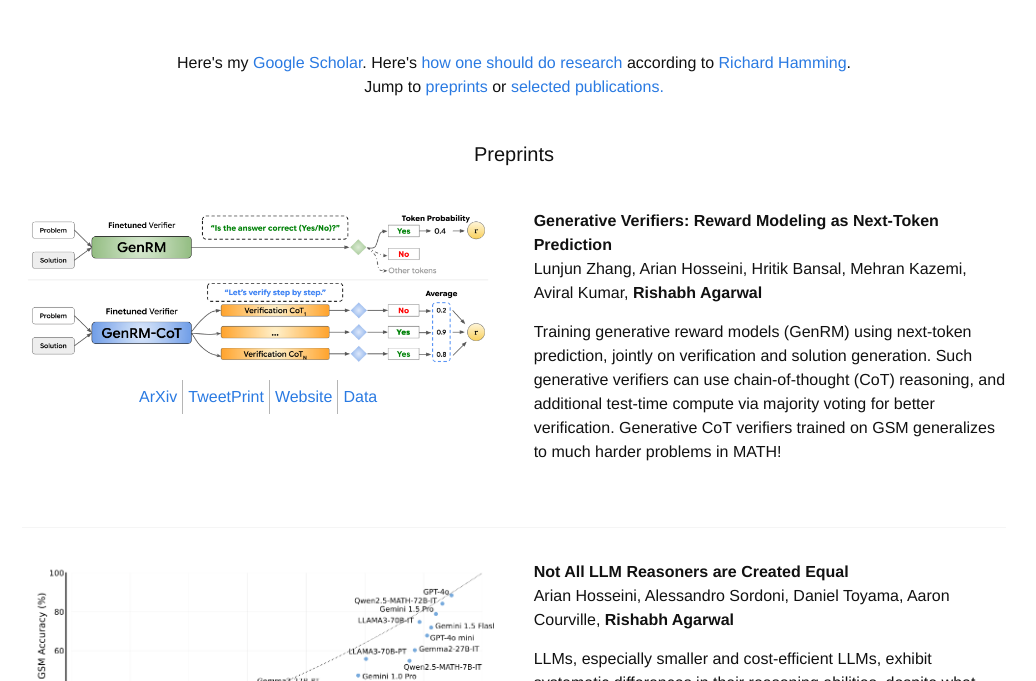
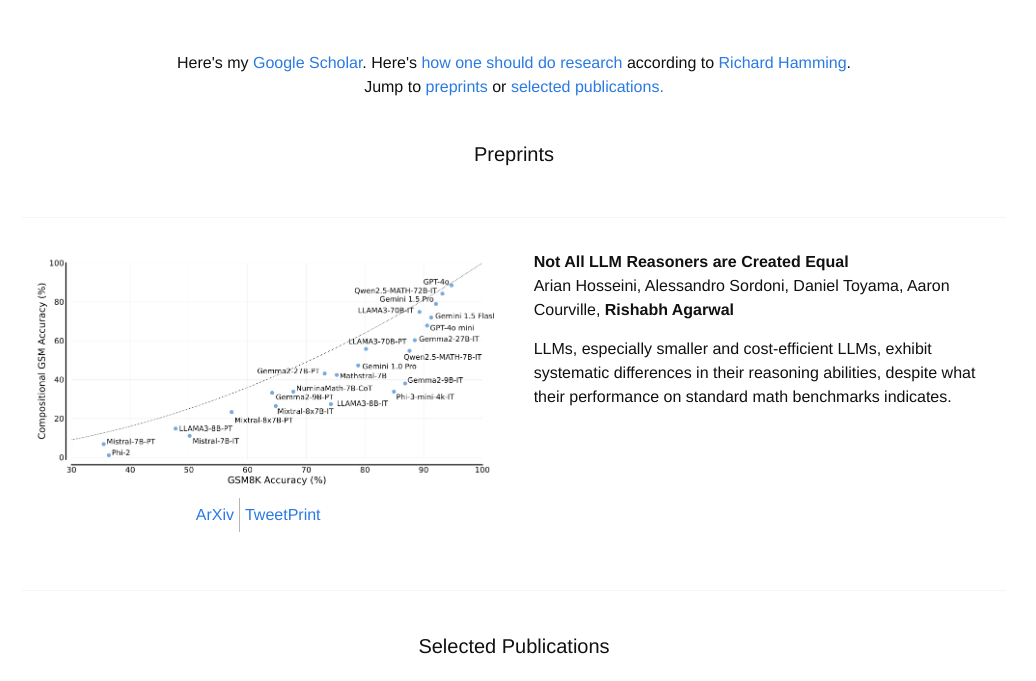
Before and after one commit to agarwl/agarwl.github.io, a Jekyll site: the page built from research.html, in a window 1280 px wide and 1400 px high, scrolled down 223 px. Shown: the top 681 px of the window, without its empty margins (126-1162 px from the left). Built offline with Jekyll 4.4.1, drawn with Linux system fonts in a browser that asks for light colours; nearby versions of some CDN libraries; some web fonts are replaced; a style sheet for code colours, icons or effects is not loaded; some of the changed text lies outside the part shown; grey boxes are pictures that could not be loaded.

Commit message:
Update research.html

```diff
--- a/research.html
+++ b/research.html
@@ -11,26 +11,7 @@
 <h2 id='preprints' class="page-heading">Preprints</h1>
 
 
-  <div class="row">
-    <div class="six columns">
-      <img style="margin-top:0em" src="/images/research/genrm.png">
-      <table>
-        <tr>
-          <td><a href="https://arxiv.org/abs/2408.15240">ArXiv</a></td>
-          <td><a href="https://twitter.com/agarwl_/status/1842609385287348712">TweetPrint</a></td>
-          <td><a href="https://sites.google.com/corp/view/generative-reward-models">Website</a></td>
-          <td><a href="https://github.com/genrm-star/genrm-critiques/">Data</a></td>
-        </tr>
-      </table>
-    </div>
 
-    <div class="six columns">
-      <b> Generative Verifiers: Reward Modeling as Next-Token Prediction </b>
-      <p> Lunjun Zhang, Arian Hosseini, Hritik Bansal, Mehran Kazemi, Aviral Kumar, <b>Rishabh Agarwal</b> </p>
-      <p> Training generative reward models (GenRM) using next-token prediction, jointly on verification and solution generation. Such generative verifiers can use chain-of-thought (CoT) reasoning,
-      and additional test-time compute via majority voting for better verification. Generative CoT verifiers trained on GSM generalizes to much harder problems in MATH! </p>
-    </div>
-  </div>
 
   <div class="divider"></div>
 
@@ -57,6 +38,45 @@
 
 <h2 id='publications' class="page-heading"> Selected Publications</h1>
 
+  <div class="row">
+    <div class="six columns">
+      <img style="margin-top:0em" src="/images/research/self-correct.png">
+      <table>
+        <tr>
+          <td><a href="https://arxiv.org/abs/2409.12917">ArXiv</a></td>
+          <td><a href="https://twitter.com/agarwl_/status/1842609385287348712">TweetPrint</a></td>
+        </tr>
+      </table>
+    </div>
+
+    <div class="six columns">
+      <b> Training Language Models to Self-Correct via Reinforcement Learning </b>
+      <p> A Kumar*, V Zhuang*, <b>Rishabh Agarwal*</b>*, Y Su* et al. <br/> ICLR 2025 </p>
+      <p> A multi-turn online RL approach that teaches an LLM to self-correct using entirely self-generated data. </p>
+    </div>
+  </div>
+
+  <div class="row">
+    <div class="six columns">
+      <img style="margin-top:0em" src="/images/research/genrm.png">
+      <table>
+        <tr>
+          <td><a href="https://arxiv.org/abs/2408.15240">ArXiv</a></td>
+          <td><a href="https://twitter.com/agarwl_/status/1842609385287348712">TweetPrint</a></td>
+          <td><a href="https://sites.google.com/corp/view/generative-reward-models">Website</a></td>
+          <td><a href="https://github.com/genrm-star/genrm-critiques/">Data</a></td>
+        </tr>
+      </table>
+    </div>
+
+    <div class="six columns">
+      <b> Generative Verifiers: Reward Modeling as Next-Token Prediction </b>
+      <p> Lunjun Zhang, Arian Hosseini, Hritik Bansal, Mehran Kazemi, Aviral Kumar, <b>Rishabh Agarwal</b>  <br/> ICLR 2025 </p>
+      <p> Training generative reward models (GenRM) using next-token prediction, jointly on verification and solution generation. Such generative verifiers can use chain-of-thought (CoT) reasoning,
+      and additional test-time compute via majority voting for better verification. Generative CoT verifiers trained on GSM generalizes to much harder problems in MATH! </p>
+    </div>
+  </div>
+
 <div class="row">
     <div class="six columns">
       <img style="margin-top:0em" src="/images/research/many_shot.png">
@@ -70,7 +90,7 @@
 
     <div class="six columns">
       <b> Many-Shot In-Context Learning </b>
-      <p> <b>Rishabh Agarwal*</b>, Avi Singh*, Lei M. Zhang, Bernd Bohnet, Luis Rosias, Stephanie Chan et al. <br/> NeurIPS <span style='color:red'>(Spotlight), <span style='color:red'>Oral</span>@ICML Long-Context Workshop </p>
+      <p> <b>Rishabh Agarwal*</b>, Avi Singh*, Lei M. Zhang, Bernd Bohnet, Luis Rosias, Stephanie Chan et al. <br/> NeurIPS 2024 <span style='color:red'>(Spotlight), <span style='color:red'>Oral</span>@ICML Long-Context Workshop </p>
     <p> Explores ICL with hundreds or thousands of examples. Unlike few-shot learning, many-shot learning is
       effective at overriding pretraining biases, can learn high-dimensional functions with numerical inputs, and performs comparably to fine-tuning. </p>
     </div>
```
